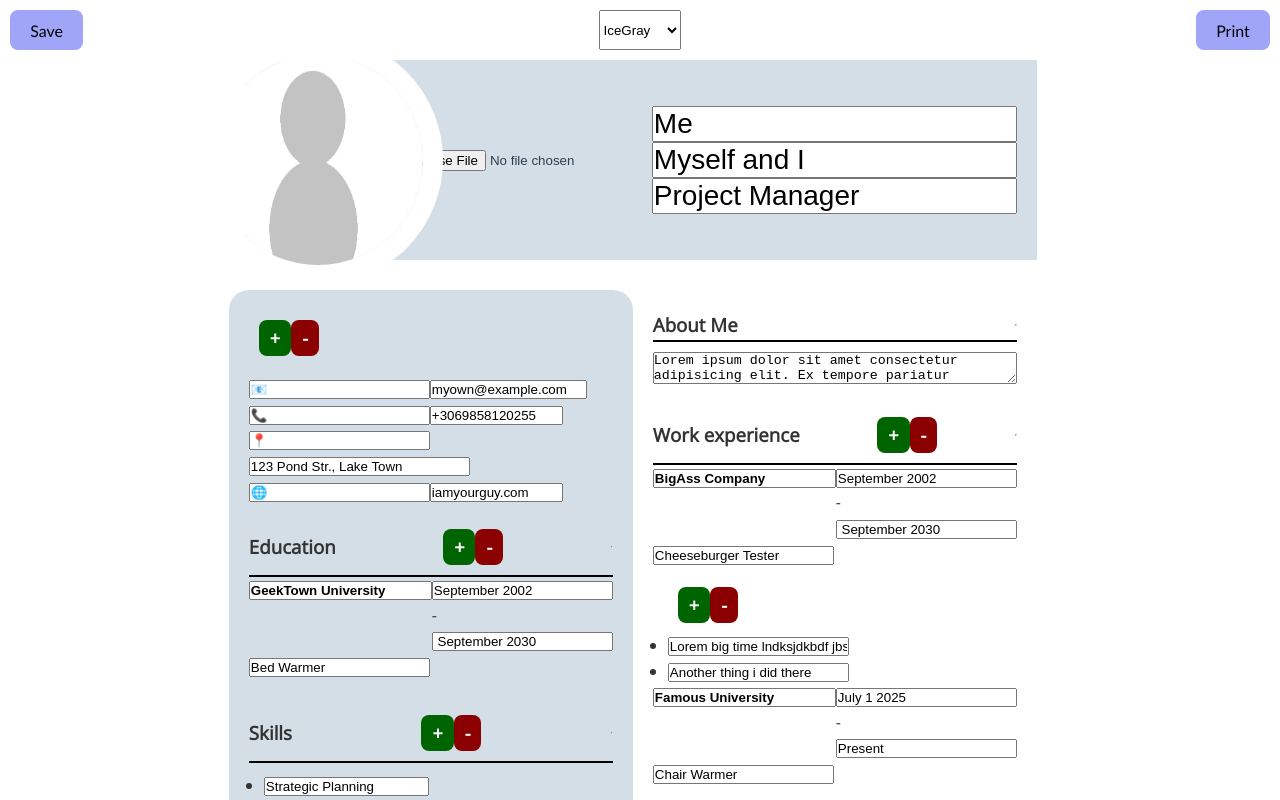
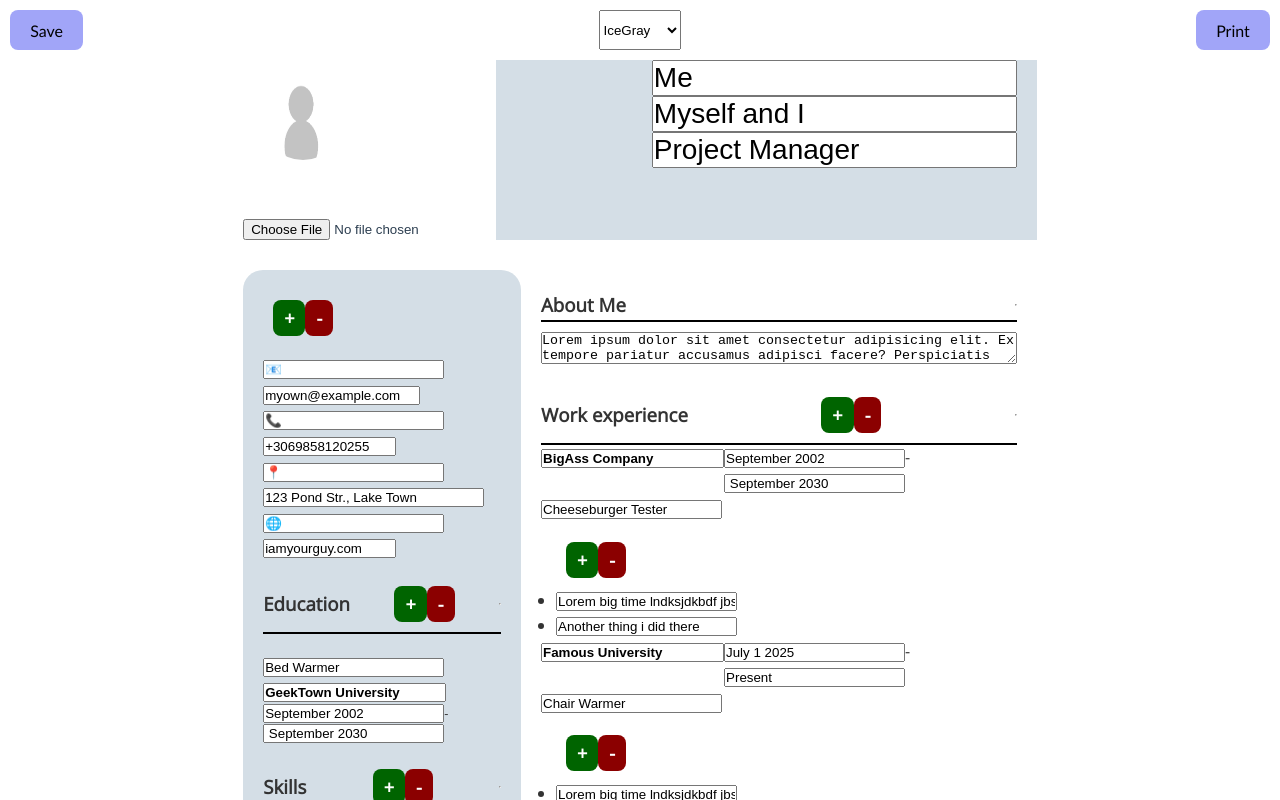
Before and after one commit to NikEmman/cv_react, a React (Vite) app: page / in a window 1280 px wide. Both pictures are taken after a click on the button "Edit". Shown: the top 800 px of the page. Built offline with nearby package versions, Linux system fonts and the light colour scheme.

Commit message:
Updates: Icegray theme styles

```diff
--- a/src/components/MainSection.jsx
+++ b/src/components/MainSection.jsx
@@ -27,7 +27,7 @@ export default function MainSection({
     ></MainItem>
   ));
   return (
-    <div>
+    <div className={`${section.title}`}>
       <div
         className={`borderBottom-${theme} flex alignItemsCenter justifyContentSpaceBetween`}
       >
--- a/src/components/Photo.jsx
+++ b/src/components/Photo.jsx
@@ -3,12 +3,12 @@ import PropTypes from "prop-types";
 export default function Photo({ photo, handleAddPhoto, isEditable, theme }) {
   return (
     <>
-      {isEditable && <input onChange={handleAddPhoto} type="file"></input>}
       <img
-        className={`img-${theme}`}
+        className={`img-${theme}` + " " + (isEditable && " small-img")}
         src={photo.url}
         alt="Personal Photo"
       ></img>
+      {isEditable && <input onChange={handleAddPhoto} type="file"></input>}
     </>
   );
 }
--- a/src/components/SideSection.jsx
+++ b/src/components/SideSection.jsx
@@ -12,7 +12,7 @@ export default function SideSection({
   hasField = false,
   theme,
   visible = true,
-  special = [""],
+  special = ["", "", ""],
 }) {
   const items = section.items.map((item) => (
     <SideItem
@@ -28,11 +28,9 @@ export default function SideSection({
   return (
     <div className={`${special[1]} ${special[2]}`}>
       <div
-        className={
-          visible &&
-          `borderBottom-${theme} ` +
-            `flex alignItemsCenter justifyContentSpaceBetween`
-        }
+        className={`flex alignItemsCenter justifyContentSpaceBetween ${
+          visible ? `borderBottom-${theme}` : ""
+        }`}
       >
         {visible && (
           <h3 className={`sectionTitle-${theme}`}>{section.title}</h3>
@@ -53,7 +51,6 @@ export default function SideSection({
 }
 SideSection.propTypes = {
   isEditable: PropTypes.bool,
-  handleNameChange: PropTypes.func,
   section: PropTypes.object,
   handleItemChange: PropTypes.func,
   noListStyle: PropTypes.string,
--- a/src/themes/IceGray.jsx
+++ b/src/themes/IceGray.jsx
@@ -141,7 +141,7 @@ export default function IceGray({
               key={languageSection.id}
               section={languageSection}
               isEditable={isEditable}
-              noListStyle={""}
+              noListStyle={"noListStyle"}
               handleItemChange={handleItemChange}
               handleAddItem={handleAddItem}
               handleRemoveItem={handleRemoveItem}
--- a/src/themes/iceGray.css
+++ b/src/themes/iceGray.css
@@ -3,13 +3,19 @@
   justify-content: center;
 }
 .img-iceGray {
-  width: 250px;
-  height: 250px;
+  width: 200px;
+  height: 200px;
   border: 20px solid white;
   border-radius: 100%;
   position: absolute;
-  top: -25px;
-  left: -50px;
+  left: 25px;
+}
+.small-img {
+  width: 100px;
+  height: 100px;
+  border: 10px solid white;
+  top: 10px;
+  left: 10px;
 }
 /* Name Styling */
 .hero-iceGray {
@@ -20,19 +26,25 @@
   text-transform: uppercase;
   letter-spacing: 1px;
   margin-bottom: 0.5rem;
-  background-color: #d4dee6;
   display: flex;
-  height: 200px;
+  height: 180px;
   position: relative;
   display: flex;
   justify-content: end;
   align-items: center;
   margin-bottom: 30px;
 }
+.hero-iceGray input {
+  align-self: end;
+}
 .hero-iceGray div {
+  background-color: #d4dee6;
+  height: 100%;
+  width: 90%;
+
   display: flex;
   flex-direction: column;
-  align-items: flex-start;
+  align-items: flex-end;
   justify-items: center;
   padding-right: 20px;
 }
@@ -61,6 +73,26 @@
   border-radius: 20px 20px 0 0;
   flex: 1;
 }
+aside .itemHeader {
+  display: flex;
+  flex-direction: column;
+  order: 3;
+}
+.Education {
+  display: flex;
+  flex-direction: column;
+}
+.Education p {
+  order: 2;
+  font-size: 1.5em;
+}
+.Education h4 {
+  font-size: 0.8em;
+  font-weight: 800;
+}
+.Education .itemDates {
+  font-size: 0.8em;
+}
 .mainContainer-iceGray main {
   flex: 2;
   padding: 20px;
```
